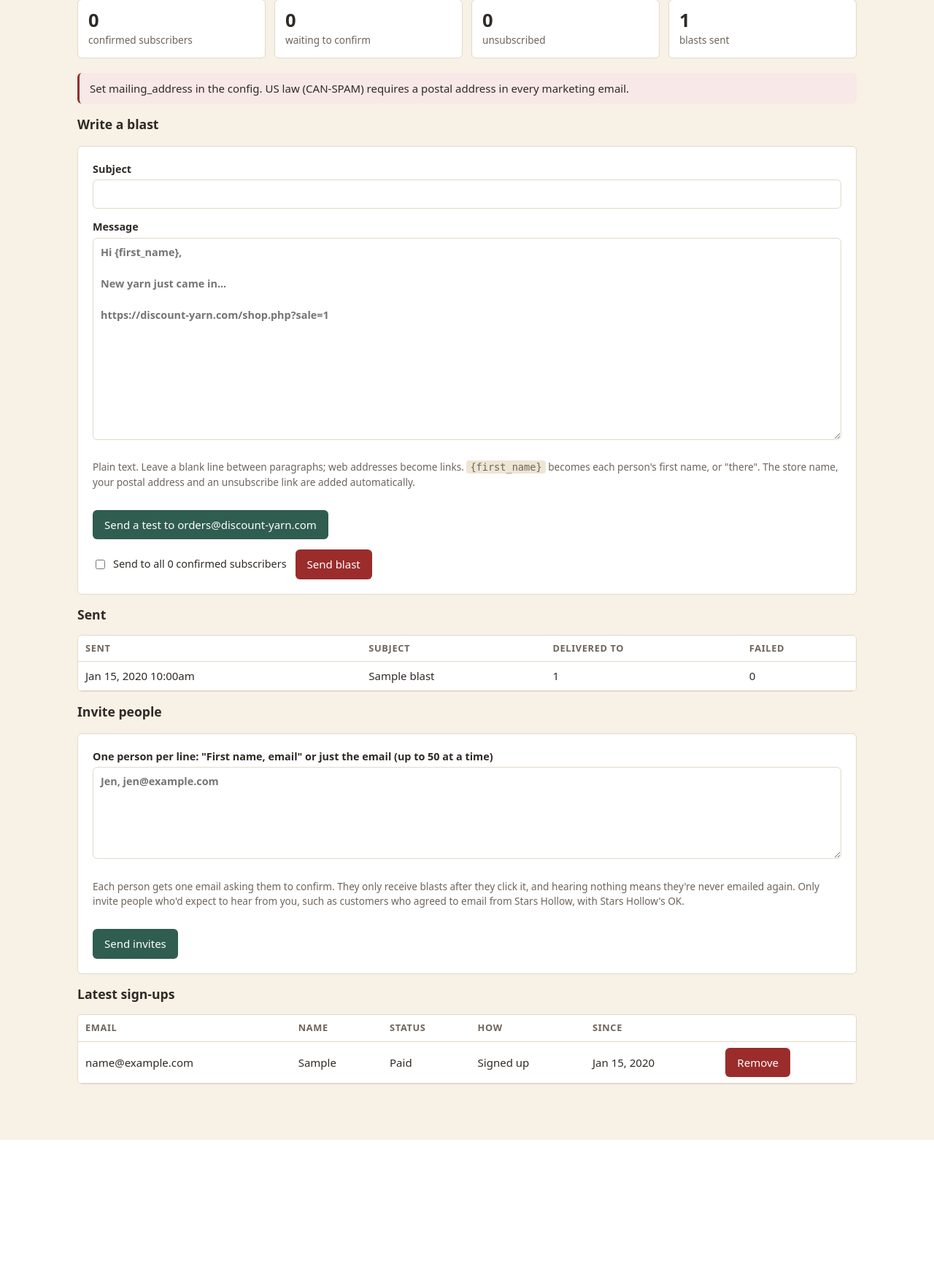
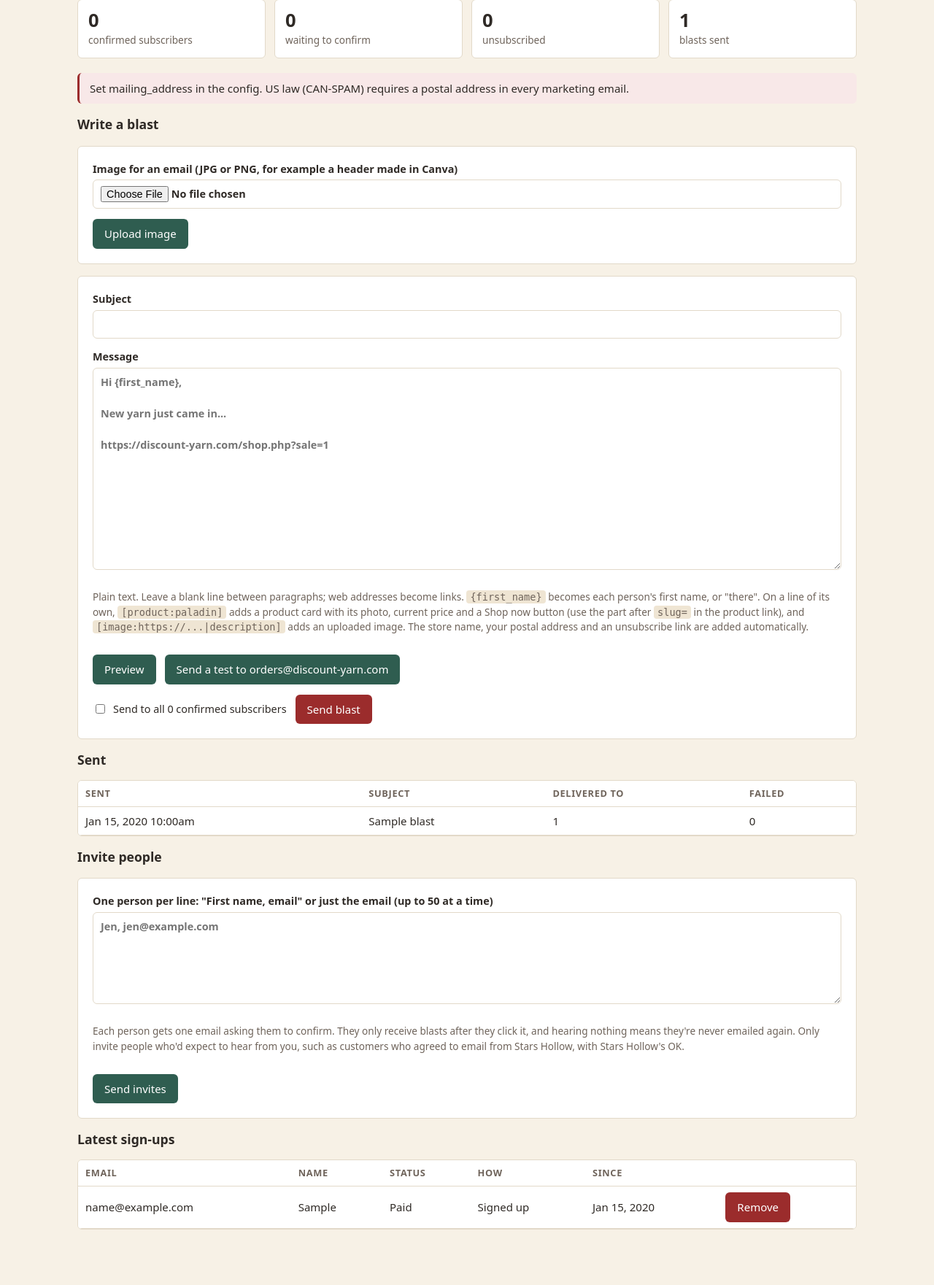
Before and after one commit to aclark0114/Discount-yarn, a PHP site: page /admin/email.php in a window 1280 px wide. Shown: the part 202-1963 px from the top of the page at 73% size. Before the commit the page ends 1764 px from the top, so only its background shows below. Run offline with PHP 8.4, Linux system fonts and the light colour scheme; the visitor is signed in with stand-in values (Sample User, id 1); tables that the repository leaves empty hold one stand-in row (values such as "Sample post").

Commit message:
Blast emails: product cards, images and preview
- [product:slug] on its own line becomes a card with the product's photo,
  current price (including any discount tier), colorway count and a
  Shop now button, built at send time from the catalog.
- [image:https://...|alt] adds an uploaded image; Admin > Email can upload
  JPG/PNG images (for example a header made in Canva).
- Preview renders the email (and its plain-text version) in a sandboxed
  frame. Unknown products and non-https images stop a test or send.

Co-Authored-By: Claude Opus 5.5 <noreply@anthropic.com>
Claude-Session: https://claude.ai/code/session_019QnF9k6kqA417ZyZa34jBc

```diff
--- a/admin/_auth.php
+++ b/admin/_auth.php
@@ -30,7 +30,7 @@ function admin_header(string $title): void
 <meta name="viewport" content="width=device-width, initial-scale=1">
 <meta name="robots" content="noindex, nofollow">
 <title><?= e($title) ?> | <?= $store ?> admin</title>
-<link rel="stylesheet" href="/assets/admin.css?v=3">
+<link rel="stylesheet" href="/assets/admin.css?v=4">
 </head>
 <body>
 <header class="admin-bar">
--- a/admin/email.php
+++ b/admin/email.php
@@ -1,20 +1,38 @@
 <?php
 require __DIR__ . '/_auth.php';
 require __DIR__ . '/../includes/subscribers.php';
+require __DIR__ . '/../includes/products.php';
 
 $pdo = db();
 $draft = $_SESSION['blast_draft'] ?? ['subject' => '', 'body' => ''];
+$preview = null;
 
 if ($_SERVER['REQUEST_METHOD'] === 'POST') {
     csrf_check();
     $action = (string)($_POST['action'] ?? '');
 
-    if (in_array($action, ['test', 'send'], true)) {
+    if ($action === 'image') {
+        try {
+            $name = store_upload($_FILES['image'] ?? []);
+            flash($name ? 'Uploaded. Put this line in your message on its own: [image:' . url('uploads/' . $name) . '|Describe the image]' : 'Choose an image first.');
+        } catch (InvalidArgumentException | RuntimeException $ex) {
+            flash($ex->getMessage());
+        }
+        redirect('/admin/email.php');
+    }
+
+    if (in_array($action, ['preview', 'test', 'send'], true)) {
         $subject = trim(mb_substr((string)($_POST['subject'] ?? ''), 0, 200));
         $body = trim((string)($_POST['body'] ?? ''));
-        $_SESSION['blast_draft'] = ['subject' => $subject, 'body' => $body];
+        $_SESSION['blast_draft'] = $draft = ['subject' => $subject, 'body' => $body];
+        $problems = blast_problems($body);
         if ($subject === '' || $body === '') {
             flash('Write a subject and a message first.');
+        } elseif ($problems) {
+            flash(implode(' ', $problems));
+        } elseif ($action === 'preview') {
+            $m = blast_message($subject, $body, ['email' => 'preview@example.com', 'first_name' => 'Jane', 'token' => str_repeat('0', 32)]);
+            $preview = ['html' => $m['HtmlBody'], 'text' => $m['TextBody'], 'subject' => $subject];
         } elseif (($blocker = blast_blocker()) !== '') {
             flash($blocker);
         } elseif ($action === 'test') {
@@ -41,7 +59,9 @@ if ($_SERVER['REQUEST_METHOD'] === 'POST') {
                 flash('Sent to ' . $sent . ' of ' . count($subs) . ' subscribers.' . ($failed ? ' ' . $failed . ' failed: ' . $err : ''));
             }
         }
-        redirect('/admin/email.php');
+        if ($preview === null) {
+            redirect('/admin/email.php');
+        }
     }
 
     if ($action === 'invite') {
@@ -103,14 +123,23 @@ admin_header('Email');
 <?php if ($blocker): ?><p class="error"><?= e($blocker) ?></p><?php endif; ?>
 
 <h2>Write a blast</h2>
+<form class="edit" method="post" action="/admin/email.php" enctype="multipart/form-data">
+  <?= csrf_field() ?>
+  <label>Image for an email (JPG or PNG, for example a header made in Canva)
+    <input type="file" name="image" accept="image/jpeg,image/png">
+  </label>
+  <div class="actions"><button type="submit" name="action" value="image" formnovalidate>Upload image</button></div>
+</form>
+
 <form class="edit" method="post" action="/admin/email.php">
   <?= csrf_field() ?>
   <label>Subject <input name="subject" maxlength="200" value="<?= e($draft['subject']) ?>" required></label>
   <label>Message
     <textarea name="body" rows="12" required placeholder="Hi {first_name},&#10;&#10;New yarn just came in...&#10;&#10;https://discount-yarn.com/shop.php?sale=1"><?= e($draft['body']) ?></textarea>
   </label>
-  <p class="muted-note">Plain text. Leave a blank line between paragraphs; web addresses become links. <code>{first_name}</code> becomes each person's first name, or "there". The store name, your postal address and an unsubscribe link are added automatically.</p>
+  <p class="muted-note">Plain text. Leave a blank line between paragraphs; web addresses become links. <code>{first_name}</code> becomes each person's first name, or "there". On a line of its own, <code>[product:paladin]</code> adds a product card with its photo, current price and a Shop now button (use the part after <code>slug=</code> in the product link), and <code>[image:https://...|description]</code> adds an uploaded image. The store name, your postal address and an unsubscribe link are added automatically.</p>
   <div class="actions">
+    <button type="submit" name="action" value="preview">Preview</button>
     <button type="submit" name="action" value="test">Send a test to <?= e(config('owner_email')) ?></button>
   </div>
   <div class="actions">
@@ -118,6 +147,12 @@ admin_header('Email');
     <button type="submit" name="action" value="send" class="danger"<?= $confirmed === 0 ? ' disabled' : '' ?>>Send blast</button>
   </div>
 </form>
+
+<?php if ($preview): ?>
+<h2>Preview: <?= e($preview['subject']) ?></h2>
+<iframe class="email-preview" sandbox srcdoc="<?= e($preview['html']) ?>" title="Email preview"></iframe>
+<details><summary>Plain-text version</summary><pre class="email-text"><?= e($preview['text']) ?></pre></details>
+<?php endif; ?>
 
 <?php if ($blasts): ?>
 <h2>Sent</h2>
--- a/admin/login.php
+++ b/admin/login.php
@@ -33,7 +33,7 @@ if ($_SERVER['REQUEST_METHOD'] === 'POST') {
 <meta name="viewport" content="width=device-width, initial-scale=1">
 <meta name="robots" content="noindex, nofollow">
 <title>Admin login | <?= e(config('store_name')) ?></title>
-<link rel="stylesheet" href="/assets/admin.css?v=3">
+<link rel="stylesheet" href="/assets/admin.css?v=4">
 </head>
 <body class="login-page">
 <form class="login" method="post" action="/admin/login.php">
--- a/assets/admin.css
+++ b/assets/admin.css
@@ -41,6 +41,8 @@ tr.inactive td { opacity: .55; }
 .bar small { position: absolute; bottom: -18px; font-size: .7rem; color: var(--muted); }
 .muted-note { color: var(--muted); font-size: .85rem; }
 .nowrap { white-space: nowrap; }
+.email-preview { width: 100%; max-width: 680px; height: 900px; border: 1px solid var(--line); border-radius: var(--r); background: #fff; }
+.email-text { white-space: pre-wrap; background: var(--paper); border: 1px solid var(--line); border-radius: var(--r); padding: 12px; max-width: 680px; }
 @media (max-width: 700px) { .stats { grid-template-columns: repeat(2, 1fr); } }
 .edit { background: var(--paper); border: 1px solid var(--line); border-radius: var(--r); padding: 20px; margin-top: 16px; display: grid; gap: 14px; }
 .edit label { display: grid; gap: 4px; font-weight: 600; font-size: .9rem; }
--- a/includes/shopify_connect.php
+++ b/includes/shopify_connect.php
@@ -16,7 +16,7 @@ function shopify_connect_page(string $title, string $html, int $status = 200): v
     header('X-Robots-Tag: noindex, nofollow');
     echo '<!doctype html><html lang="en"><head><meta charset="utf-8"><meta name="viewport" content="width=device-width, initial-scale=1">'
         . '<meta name="robots" content="noindex, nofollow"><title>' . e($title) . ' | ' . e(config('store_name')) . '</title>'
-        . '<link rel="stylesheet" href="/assets/admin.css?v=3"></head><body class="login-page"><div class="login">'
+        . '<link rel="stylesheet" href="/assets/admin.css?v=4"></head><body class="login-page"><div class="login">'
         . '<h1>' . e($title) . '</h1>' . $html . '</div></body></html>';
     exit;
 }
--- a/includes/subscribers.php
+++ b/includes/subscribers.php
@@ -96,20 +96,102 @@ function subscriber_unsubscribe(string $token): ?array
     return $s;
 }
 
+// A product card for a blast: the product page's own photo, name, current
+// price (including any discount tier) and a Shop now button. Returns
+// [html, text], or null when the product isn't live.
+function blast_product_card(string $slug): ?array
+{
+    require_once __DIR__ . '/catalog.php';
+    $variants = catalog_group_variants($slug);
+    if (!$variants) {
+        return null;
+    }
+    $p = $variants[0];   // in-stock colorways come first
+    $prices = array_map('effective_price', $variants);
+    $low = min($prices);
+    $high = max($prices);
+    $regular = max(array_map(fn($v) => (int)$v['price_cents'], $variants));
+    $off = max(array_map('percent_off', $variants));
+    $link = url(group_url($slug));
+    $img = product_image($p, 1120);
+    if (!str_starts_with($img, 'http')) {
+        $img = url($img);
+    }
+    $price = ($low !== $high ? 'From ' : '') . money($low);
+    $was = $off > 0 ? money($regular) : '';
+    $inStock = (int)$p['stock'] > 0;
+    $html = '<table role="presentation" width="100%" cellpadding="0" cellspacing="0" style="margin:6px 0 22px;border:1px solid #e6dccb;border-radius:6px;border-collapse:separate;overflow:hidden">'
+        . '<tr><td style="padding:0"><a href="' . e($link) . '"><img src="' . e($img) . '" alt="' . e($p['name']) . '" width="560" style="display:block;width:100%;max-width:560px;height:auto;border:0"></a></td></tr>'
+        . '<tr><td style="padding:16px 18px;font-family:Arial,sans-serif">'
+        . ($p['brand'] !== '' ? '<p style="margin:0;font-size:12px;letter-spacing:.08em;text-transform:uppercase;color:#7a6f66">' . e($p['brand']) . '</p>' : '')
+        . '<p style="margin:2px 0 6px;font-family:Georgia,serif;font-size:20px;color:#2f2a26">' . e($p['name']) . '</p>'
+        . '<p style="margin:0 0 14px;font-size:17px">'
+        . ($was !== '' ? '<s style="color:#7a6f66">' . e($was) . '</s> ' : '')
+        . '<strong style="color:' . ($off > 0 ? '#a63d40' : '#2f2a26') . '">' . e($price) . '</strong>'
+        . ($off > 0 ? ' <span style="font-size:13px;color:#a63d40">' . ($low !== $high || $off !== min(array_map('percent_off', $variants)) ? 'up to ' : '') . $off . '% off</span>' : '')
+        . (count($variants) > 1 ? '<br><span style="font-size:13px;color:#7a6f66">' . count($variants) . ' colorways</span>' : '')
+        . '</p>'
+        . '<a href="' . e($link) . '" style="display:inline-block;background:#2f5d50;color:#ffffff;padding:11px 20px;border-radius:6px;text-decoration:none;font-weight:bold">' . ($inStock ? 'Shop now' : 'See it') . '</a>'
+        . '</td></tr></table>';
+    $text = $p['name'] . ($p['brand'] !== '' ? ' by ' . $p['brand'] : '') . ': ' . $price . ($was !== '' ? ' (was ' . $was . ')' : '') . "\n" . $link;
+    return [$html, $text];
+}
+
+// Problems that would make a blast look broken, such as an unknown product.
+function blast_problems(string $body): array
+{
+    $problems = [];
+    if (preg_match_all('/^\[product:([^\]]*)\]$/m', str_replace("\r\n", "\n", $body), $m)) {
+        foreach ($m[1] as $slug) {
+            $slug = trim($slug);
+            if (blast_product_card($slug) === null) {
+                $problems[] = 'No live product with the address "' . $slug . '". Use the part after slug= in the product page link.';
+            }
+        }
+    }
+    if (preg_match_all('/^\[image:([^\]|]*)/m', $body, $m)) {
+        foreach ($m[1] as $src) {
+            if (!preg_match('#^https://\S+$#', trim($src))) {
+                $problems[] = 'Image addresses must start with https:// (' . trim($src) . ').';
+            }
+        }
+    }
+    return $problems;
+}
+
 // Plain text with blank-line paragraphs; URLs become links and {first_name}
-// is filled in. Returns [html, text].
+// is filled in. A paragraph that is just [product:slug] becomes a product
+// card, and [image:https://...|alt text] a full-width image. Returns [html, text].
 function blast_render(string $body, string $firstName): array
 {
     $body = str_replace("\r\n", "\n", trim($body));
     $name = $firstName !== '' ? $firstName : 'there';
-    $text = str_replace('{first_name}', $name, $body);
     $html = '';
+    $text = [];
     foreach (preg_split("/\n{2,}/", $body) as $para) {
-        $p = nl2br(e(str_replace('{first_name}', $name, $para)), false);
+        $para = trim($para);
+        if (preg_match('/^\[product:([^\]]+)\]$/', $para, $m)) {
+            $card = blast_product_card(trim($m[1]));
+            if ($card) {
+                $html .= $card[0];
+                $text[] = $card[1];
+            }
+            continue;
+        }
+        if (preg_match('/^\[image:(https:\/\/[^\]|\s]+)(?:\|([^\]]*))?\]$/', $para, $m)) {
+            $html .= '<p style="margin:0 0 18px"><img src="' . e($m[1]) . '" alt="' . e(trim($m[2] ?? '')) . '" width="560" style="display:block;width:100%;max-width:560px;height:auto;border:0;border-radius:6px"></p>';
+            if (trim($m[2] ?? '') !== '') {
+                $text[] = trim($m[2]);
+            }
+            continue;
+        }
+        $para = str_replace('{first_name}', $name, $para);
+        $text[] = $para;
+        $p = nl2br(e($para), false);
         $p = preg_replace('#https?://[^\s<]+[^\s<.,;:!?)\]]#', '<a href="$0" style="color:#2f5d50">$0</a>', $p);
         $html .= '<p style="margin:0 0 14px;line-height:1.55">' . $p . '</p>';
     }
-    return [$html, $text];
+    return [$html, implode("\n\n", $text)];
 }
 
 function blast_message(string $subject, string $body, array $sub): array
```
Also changed, not shown: README.md.
